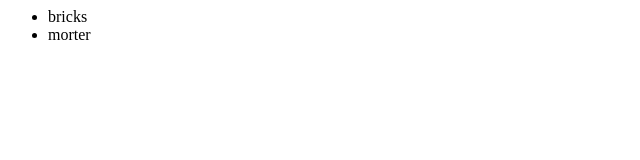
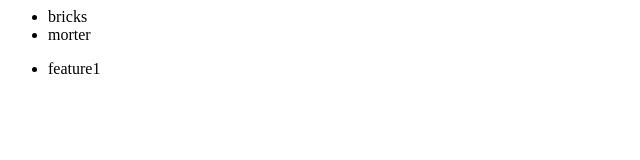
Before and after one commit to render2018/quickTest, a plain HTML site: page index.html in a window 1280 px wide. Shown: the full height of the page, 0-640 px from the left. Drawn offline with Linux system fonts and the light colour scheme.

Commit message:
added feature1

```diff
--- a/index.html
+++ b/index.html
@@ -5,6 +5,8 @@
 			<li>bricks</li>
 			<li>morter</li>
 		</ul>
+		<ul>
+			<li>feature1</li>
 	</div>
 </body>
 </html>
```
